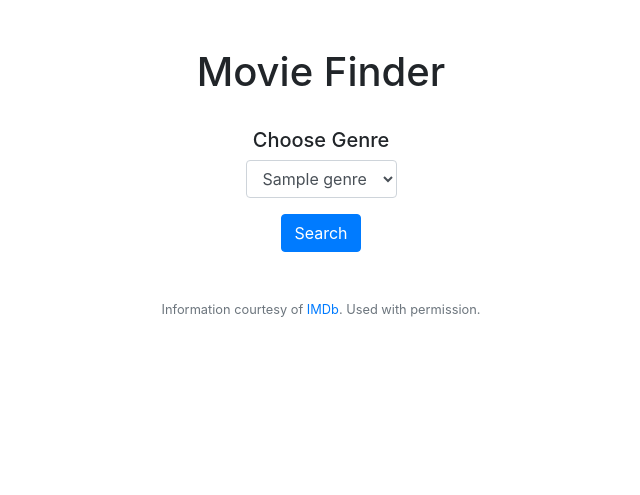
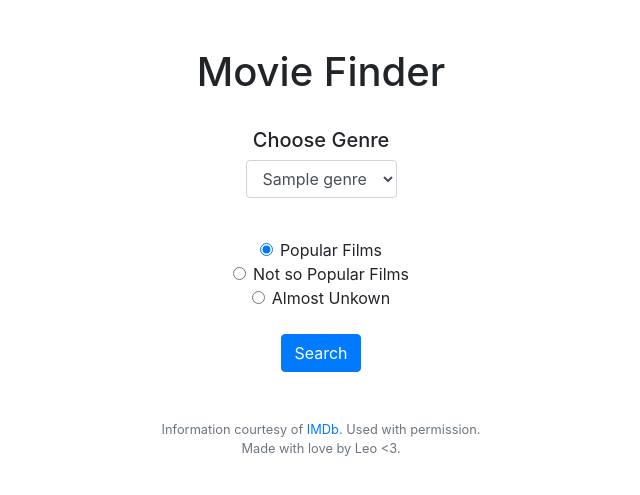
Before and after one commit to leorapini/moviefinder, a Flask app: template templates/index.html in a window 1280 px wide. Shown: the top 495 px of the page, without its empty margins (319-959 px from the left). Run offline with Flask 2, Linux system fonts and the light colour scheme; the template is opened without the code that fills it: most values are stand-ins (such as "Sample title", 1, 10 or a date in 2020); some libraries are stand-ins or nearby versions.

Commit message:
Add level of coolness to movie search

```diff
--- a/app.py
+++ b/app.py
@@ -34,14 +34,40 @@ def index():
 		# Get user's genre choice from form
 		original_genre = request.form.get("genre")
 
+		# Get user's level of coolness from form
+		coolness = request.form.get("coolness")
+
+		# numVotes variables for database search
+		maxNumVotes = 0
+		minNumVotes = 0
+
+		# Check coolness level a set appropriate max and min amount of votes
+		if coolness == "Popular":
+
+			maxNumVotes = 100000000
+			minNumVotes = 350000
+
+		elif coolness == "Not So Popular":
+
+			maxNumVotes = 350000
+			minNumVotes = 100000
+
+		elif coolness == "Almost Unknown":
+
+			maxNumVotes = 100000
+			minNumVotes = 10000
+
+
 		# Query database for 9 movies in original_genre
-		movies = db.execute("SELECT primaryTitle, movies.tconst, poster FROM movies JOIN ratings ON movies.tconst = ratings.tconst WHERE movies.tconst IN (SELECT genres.tconst FROM genres WHERE genre = :original_genre) AND ratings.averageRating > 6.4 AND ratings.numVotes > 100000 ORDER BY ratings.averageRating DESC, ratings.numVotes ASC LIMIT 12", original_genre = original_genre)
+		movies = db.execute("SELECT primaryTitle, movies.tconst, poster FROM movies JOIN ratings ON movies.tconst = ratings.tconst WHERE movies.tconst IN (SELECT genres.tconst FROM genres WHERE genre = :original_genre) AND ratings.averageRating > 6.4 AND ratings.numVotes BETWEEN :minNumVotes AND :maxNumVotes ORDER BY ratings.averageRating DESC, ratings.numVotes ASC LIMIT 12",
+			                original_genre = original_genre, minNumVotes = minNumVotes, maxNumVotes = maxNumVotes)
 
 		# Check lenght of movies ()
 		if len(movies) < 9:
 
 			# Make search less restrictive
-			movies = db.execute("SELECT primaryTitle, movies.tconst, poster FROM movies JOIN ratings ON movies.tconst = ratings.tconst WHERE movies.tconst IN (SELECT genres.tconst FROM genres WHERE genre = :original_genre) AND ratings.averageRating > 6.4 AND ratings.numVotes > 10000 ORDER BY ratings.averageRating DESC, ratings.numVotes ASC LIMIT 12", original_genre = original_genre)
+			movies = db.execute("SELECT primaryTitle, movies.tconst, poster FROM movies JOIN ratings ON movies.tconst = ratings.tconst WHERE movies.tconst IN (SELECT genres.tconst FROM genres WHERE genre = :original_genre) AND ratings.averageRating > 6.4 AND ratings.numVotes > 50000 ORDER BY ratings.averageRating DESC, ratings.numVotes ASC LIMIT 12",
+				                original_genre = original_genre)
 
 
 		# Generate Movie Posters URLs
@@ -79,7 +105,7 @@ def index():
 
 
 		# Render template for results
-		return render_template("results.html", movies = movies, original_genre = original_genre)
+		return render_template("results.html", movies = movies, original_genre = original_genre, coolness = coolness)
 
 	# Request method is GET
 	else:
@@ -90,10 +116,10 @@ def index():
 		# Return index template
 		return render_template("index.html", genres = genres)
 
-"""
+
 # Crossgenres Machine
 @app.route("/crossgenres", methods=["GET", "POST"])
-def index():
+def crossgenres():
 
 	# Check if method is sending info
 	if request.method == "POST":
@@ -113,7 +139,7 @@ def index():
 		# Loop over top 5 genre matches
 		for cgenre in crossgenres:
 
-			# Query database for movies in original_genre matching each genre in top 5 LIMIT 3 per crossgenre
+			# Query database for movies in original_genre matching each genre in top 5 LIMIT  movies per crossgenre
 			movies_in_genre = db.execute("SELECT primaryTitle, movies.tconst, poster FROM movies JOIN ratings ON movies.tconst = ratings.tconst WHERE movies.tconst IN (SELECT genres.tconst FROM genres WHERE genre = :original_genre) AND movies.tconst IN (SELECT genres.tconst FROM genres WHERE genre = :cgenre) AND ratings.averageRating > 6.4 AND ratings.numVotes > 100000 ORDER BY ratings.averageRating DESC, ratings.numVotes ASC LIMIT 3", original_genre = original_genre, cgenre = cgenre["cgenre"])
 
 			# Check lenght of movies_in_genre
@@ -172,4 +198,3 @@ def index():
 	# If method = GET
 	else:
 		return "You should select a genre"
-"""
--- a/templates/index.html
+++ b/templates/index.html
@@ -8,12 +8,26 @@
 			<h5>Choose Genre</h5>
 			<select class="form-control" name="genre">
 				{% for genre in genres %}
-					{% if genre["genre"] != "\\N" and genre["genre"] != "Talk-Show" and genre["genre"] != "Game-Show" %}
+					{% if genre["genre"] != "\\N" and genre["genre"] != "Talk-Show" and genre["genre"] != "Game-Show" and genre["genre"] != "Reality-TV" and genre["genre"] != "News"%}
 						<option>{{ genre["genre"] }}</option>
 					{% endif %}
 				{% endfor %}
 			</select>
 		</div>
+		<br>
+		<div class="form-check">
+			<input class="form-check-input" type="radio" name="coolness" id="exampleRadios1" value="Popular" checked>
+		  	<label class="form-check-label" for="exampleRadios1">Popular Films</label>
+		</div>
+		<div class="form-check">
+		 	<input class="form-check-input" type="radio" name="coolness" id="exampleRadios2" value="Not So Popular">
+		  	<label class="form-check-label" for="exampleRadios2">Not so Popular Films</label>
+		</div>
+		<div class="form-check">
+		 	<input class="form-check-input" type="radio" name="coolness" id="exampleRadios2" value="Almost Unknown">
+		  	<label class="form-check-label" for="exampleRadios2">Almost Unkown</label>
+		</div>
+		<br>
 		<button class="btn btn-primary" type="submit">Search</button>
 	</form>
 {% endblock %}
--- a/templates/layout.html
+++ b/templates/layout.html
@@ -19,7 +19,7 @@
         <script src="https://cdnjs.cloudflare.com/ajax/libs/popper.js/1.14.3/umd/popper.min.js"></script>
         <script src="https://maxcdn.bootstrapcdn.com/bootstrap/4.1.3/js/bootstrap.min.js"></script>
 
-		<title>5 CLICKS 2 MOVIE</title>
+		<title>Movie Finder</title>
 	</head>
 
 	<body>
@@ -29,7 +29,7 @@
         </main>
 
         <footer class="small text-center text-muted">
-            Information courtesy of <a href="http://www.imdb.com" target="_blank">IMDb</a>. Used with permission.
+            Information courtesy of <a href="http://www.imdb.com" target="_blank">IMDb</a>. Used with permission.<br>Made with love by Leo <3.
         </footer>
 
 	</body>
```
Also changed, not shown: templates/crossgenres.html (+21 -0 lines), templates/results.html (+5 -2 lines), static/styles.css (line endings or trailing spaces).
